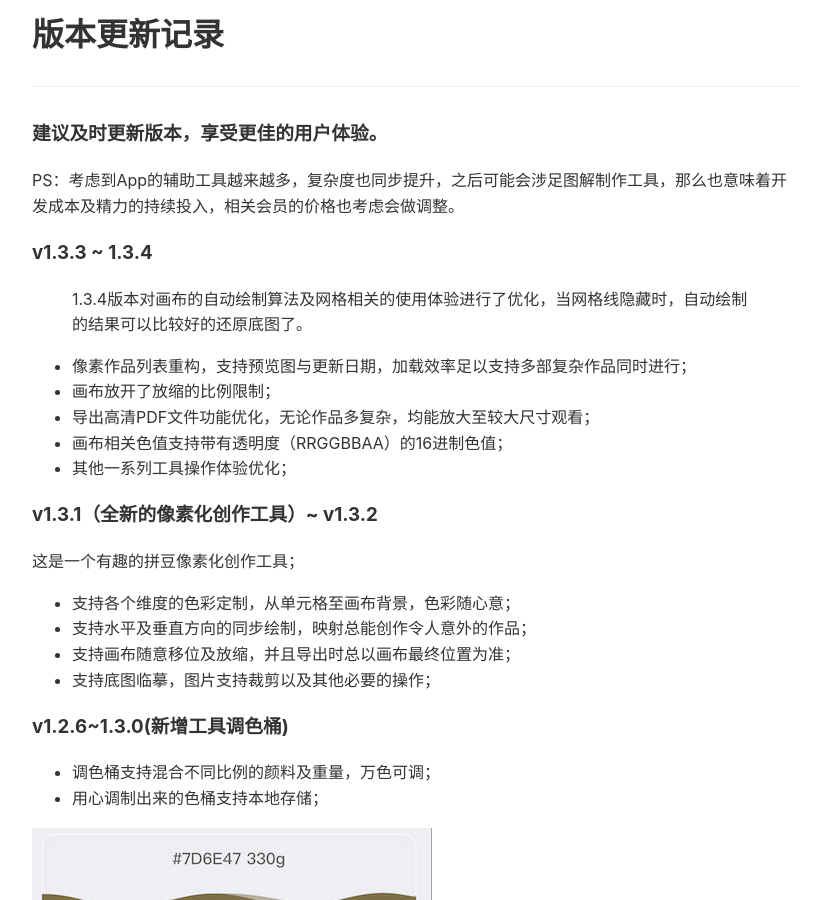
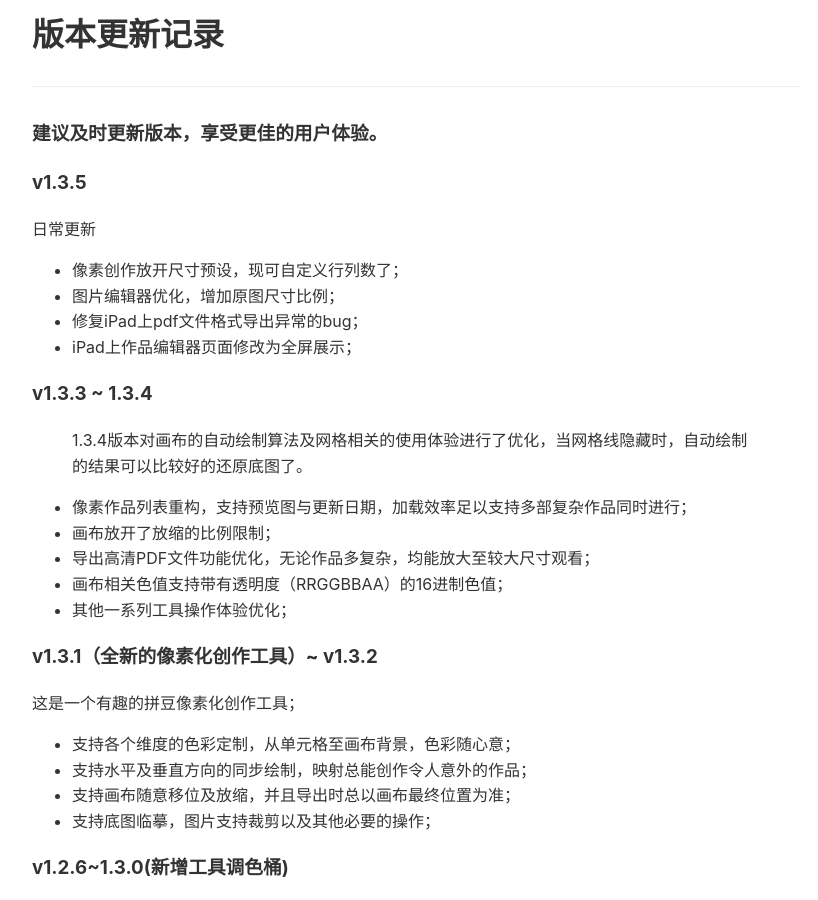
Before and after one commit to iBlackStone/iblackstone.github.io, a Jekyll site: the page built from setword/versions.md, in a window 1280 px wide and 900 px high. Shown: the whole window, without its empty margins (224-1042 px from the left). Built offline with Jekyll 4.4.1, drawn with Linux system fonts in a browser that asks for light colours.

```diff
--- a/setword/versions.md
+++ b/setword/versions.md
@@ -5,7 +5,13 @@ title: "版本更新记录"
 
 ### 建议及时更新版本，享受更佳的用户体验。
 
-PS：考虑到App的辅助工具越来越多，复杂度也同步提升，之后可能会涉足图解制作工具，那么也意味着开发成本及精力的持续投入，相关会员的价格也考虑会做调整。
+### v1.3.5
+
+日常更新
+- 像素创作放开尺寸预设，现可自定义行列数了；
+- 图片编辑器优化，增加原图尺寸比例；
+- 修复iPad上pdf文件格式导出异常的bug；
+- iPad上作品编辑器页面修改为全屏展示；
 
 
 ### v1.3.3 ~ 1.3.4
```
Also changed, not shown: setword/versionsen.md (+8 -1 lines).
